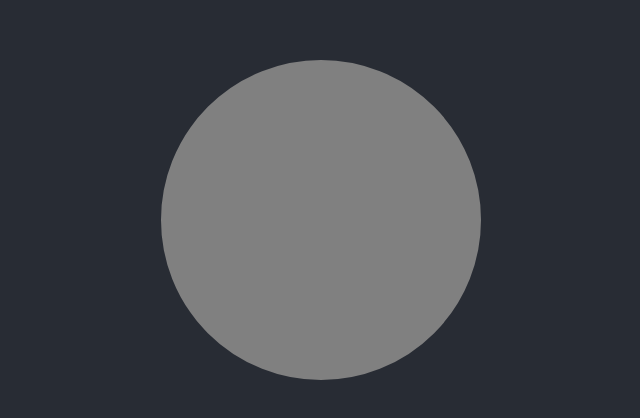
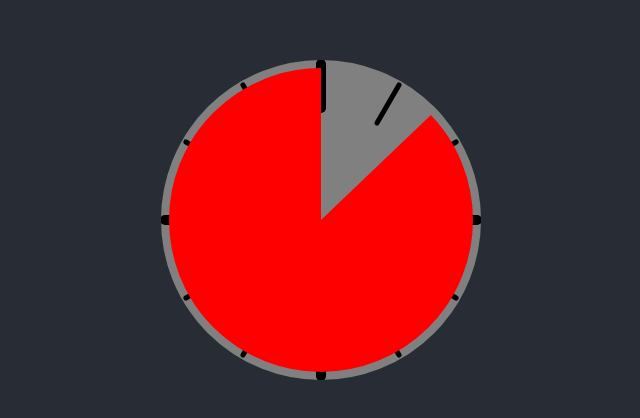
Before and after one commit to tallua/sprint-timer, a React (Create React App) app: page / in a window 1280 px wide. Shown: the part 180-598 px from the top of the page, without its empty margins (319-959 px from the left). Built offline with nearby package versions, Linux system fonts and the light colour scheme.

Commit message:
better clock svg

```diff
--- a/src/components/timers/circle-timer.css
+++ b/src/components/timers/circle-timer.css
@@ -8,21 +8,18 @@
   margin: auto;
 }
 
-.circle-timer-background {
-  position: absolute;
-  left: 0px;
-  top: 0px;
+.circle-timer-svg >g:nth-child(1) >circle{
+  stroke: grey;
+}
 
-  width:100%;
-  height:100%;
+.circle-timer-svg >g:nth-child(2) {
+  stroke: black;
+  stroke-width: 1;
+  stroke-linecap: round;
 }
-.circle-timer-foreground {
-  position: absolute;
-  transform: rotate(-90deg);
 
-  left: 4px;
-  top: 4px;
-
-  width:calc(100% - 8px);
-  height:calc(100% - 8px);
+.circle-timer-svg >g:nth-child(3) >circle{
+  stroke: red;
+  transform-origin: center;
+  transform: rotate(-90deg) scale(0.95, -0.95);
 }
--- a/src/components/timers/circle-timer.tsx
+++ b/src/components/timers/circle-timer.tsx
@@ -3,24 +3,22 @@ import { useStopwatch, useTimer } from '../../hooks/useTimer';
 import './circle-timer.css'
 
 const Circle: FunctionComponent<{
-  className?: string,
-  color: string,
+  unit: number,
   percentage: number
 }> = (props) => {
+  const unit = props.unit;
   const percentage = props.percentage;
   return (
-    <svg viewBox="0 0 63.662 63.662"
-      className={props.className}>
+    <g>
       <circle
-        cx={'31.831'}
-        cy={'31.831'}
-        r={'15.9155'}
+        cx={2 * unit}
+        cy={2 * unit}
+        r={unit}
         fill={'none'}
-        stroke={props.color}
-        strokeWidth={'31.831'}
+        strokeWidth={2 * unit}
         strokeDasharray={`${percentage} 100`}
-        />
-    </svg>
+      />
+    </g>
   )
 }
 
@@ -36,9 +34,50 @@ function range(begin: number, end: number, interval: number) {
   return result;
 }
 
+const CircleTime: FunctionComponent<{
+  unit: number
+}> = (props) => {
+  const unit = props.unit;
+
+  const getLine = (rotate: number): [number, number][] => {
+    const center = unit * 2;
+    const r1 = unit * 1.4;
+    const r2 = unit * 1.95;
+    const rad = rotate / 180 * Math.PI;
+
+    return [
+      [center + r1 * Math.cos(rad), center + r1 * Math.sin(rad)],
+      [center + r2 * Math.cos(rad), center + r2 * Math.sin(rad)]
+    ];
+  }
+
+  return (
+    <g>
+      {
+        range(0, 11, 1).map((num) => {
+          const line = getLine(num * 30);
+
+          if (num % 3 === 0) {
+            return <line key={num}
+              x1={line[0][0]} y1={line[0][1]}
+              x2={line[1][0]} y2={line[1][1]}
+              strokeWidth={2} stroke="black" />
+          } else {
+            return <line key={num}
+              x1={line[0][0]} y1={line[0][1]}
+              x2={line[1][0]} y2={line[1][1]}
+              strokeWidth={1} stroke="black" />
+          }
+        })
+      }
+    </g>
+  )
+}
+
+
 export const CircleTimer: FunctionComponent = (props) => {
-
-  const [totalTime,] = useState<number>(3600);
+  const totalTime = 60000;
+  const [remainTime, ] = useState<number>(totalTime);
   const [currentTime, setCurrentTime] = useState<number>(0);
 
   const [resetTimer] = useTimer((ms) => {
@@ -54,21 +93,26 @@ export const CircleTimer: FunctionComponent = (props) => {
   useEffect(() => {
     resetTimer();
     startStopwatch(
-      totalTime,
-      range(0, 1, 0.1).map((v) => v * totalTime));
+      remainTime,
+      range(0, 1, 1 / 12).map((v) => v * totalTime));
     // eslint-disable-next-line react-hooks/exhaustive-deps
-  }, [totalTime]);
+  }, [remainTime]);
+
+  const unit = 15.9155;
 
   return (
     <div className="circle-timer">
-      <Circle
-        className="circle-timer-background"
-        color='grey'
-        percentage={100} />
-      <Circle
-        className="circle-timer-foreground"
-        color='red'
-        percentage={100 - 100 * currentTime / totalTime} />
+      <svg className="circle-timer-svg"
+        viewBox={`0 0 ${4 * unit} ${4 * unit}`}>
+        <Circle
+          unit={unit}
+          percentage={100} />
+        <CircleTime
+          unit={unit} />
+        <Circle
+          unit={unit}
+          percentage={100 - 100 * currentTime / totalTime} />
+      </svg>
     </div>
   );
 }
```
